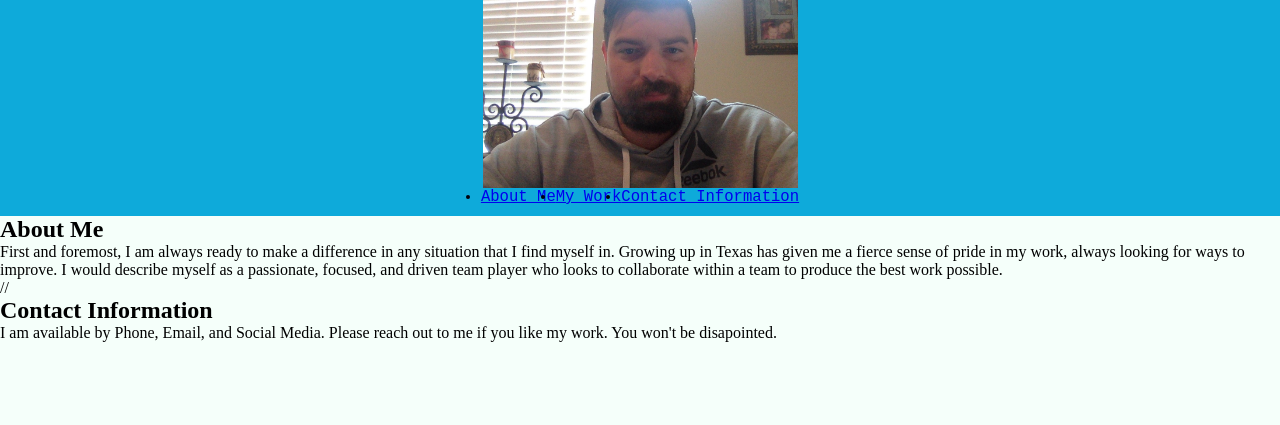
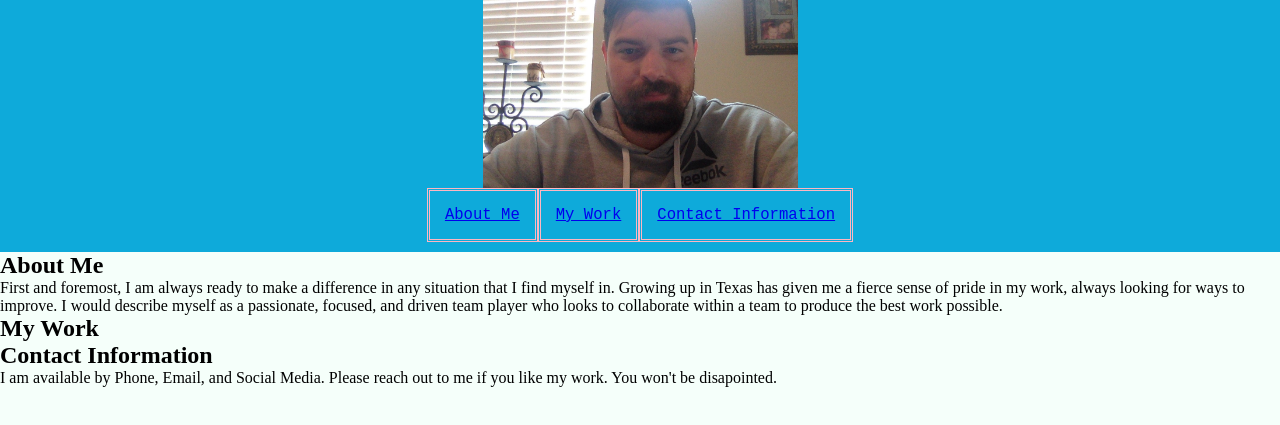
Before and after one commit to cgjones0711/CGJ_Portfolio, a plain HTML site: page CGJ.html in a window 1280 px wide. Shown: the part 67-492 px from the top of the page. Drawn offline with Linux system fonts and the light colour scheme.

Commit message:
bullets removed

```diff
--- a/Assets/css/CGJ.css
+++ b/Assets/css/CGJ.css
@@ -24,6 +24,14 @@ body {
     margin-right: auto;
     width: 25%;
   }
+
+.border {
+    border-style: double;
+    border-color: lightpink;
+    padding: 15px;
+    list-style-type: none;
+
+}
 .link-container {
     display: flex;
     flex-direction: row;
--- a/CGJ.html
+++ b/CGJ.html
@@ -15,27 +15,29 @@
 
     <nav>
          <ul class="link-container">
-            <li>
-                <a href="#About-ME">About Me</a>
+            <li class="border">
+                <a href="#About-Me">About Me </a>
             </li>
-            <li>
+            <li class="border">
                 <a href="#My-Work">My Work</a>
             </li>
-            <li>
+            <li class="border">
                 <a href="#Contact-Information">Contact Information</a>
             </li>
         </ul>
     </nav>
     </header>
  <main class="content">
-     <div id="About-ME">
+     <div id="About-ME" class="About-Me">
          <h2>About Me</h2>
          <p>
             First and foremost, I am always ready to make a difference in any situation that I find myself in. Growing up in Texas has given me a fierce sense of pride in my work, always looking for ways to improve. I would describe myself as a passionate, focused, and driven team player who looks to collaborate within a team to produce the best work possible.
          </p>
      </div>
      <div id="My-Work" class="My-Work">
-//
+        <h2>My Work</h2>
+        <p>
+        </p>
 
 
 
```
